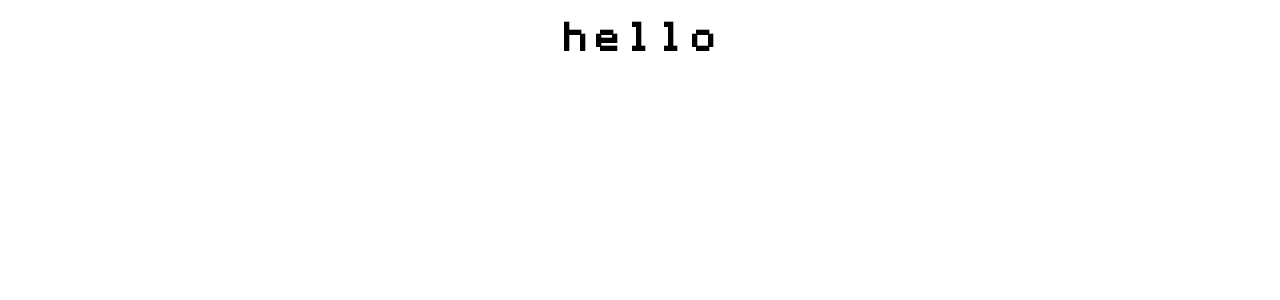
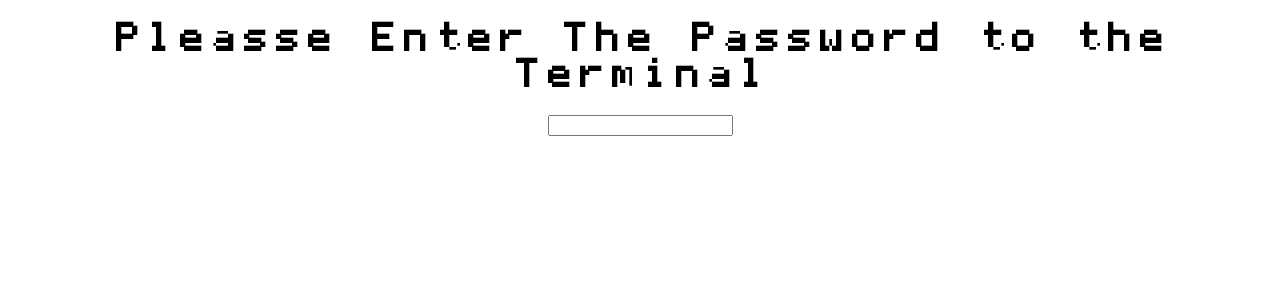
Before and after one commit to joeygaitan/fallout-login, a React (Create React App) app: page / in a window 1280 px wide. Shown: the top 300 px of the page. Built offline with nearby package versions, Linux system fonts and the light colour scheme.

Commit message:
added in LoginField component. This will handle if the user selects the sign in selection

```diff
--- a/src/App.jsx
+++ b/src/App.jsx
@@ -8,7 +8,7 @@ import HackLogin from './components/HackLogin/HackingLogin';
 function App() {
   return (
     <div className='App'>
-      <h1>hello</h1>
+      <Login />
     </div>
   );
 }
--- a/src/components/Login/Login.jsx
+++ b/src/components/Login/Login.jsx
@@ -0,0 +1,12 @@
+import React, { Component } from 'react';
+
+const Login = () => {
+    return (
+        <div>
+            <h1>Pleasse Enter The Password to the Terminal</h1>
+            <input type="text"/>
+        </div>
+     );
+}
+
+export default Login;
```
Also changed, not shown: src/components/Login/LoginField/LoginField.jsx (added, +17 -0 lines).
